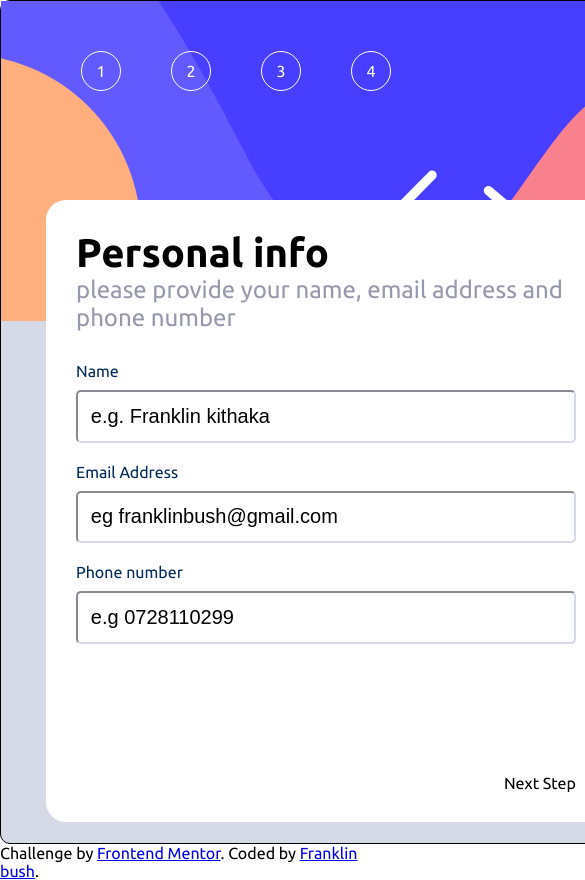
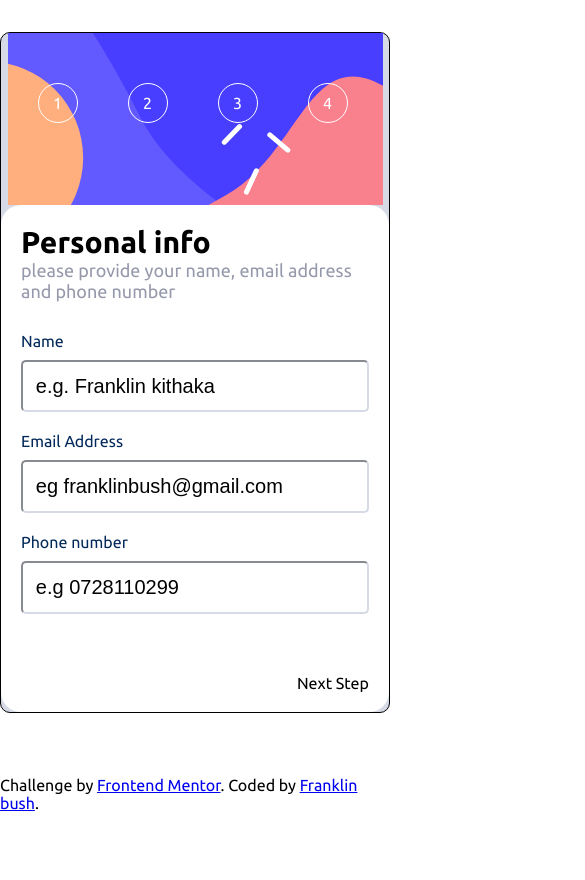
Before and after one commit to frankbush-cloud/Multi-step-form, a plain HTML site: page index.html in a window 390 px wide. Shown: the top 880 px of the page, 585 px wide, since content can reach past the window. After the commit the page ends 844 px from the top, so only its background shows below. Drawn offline with Linux system fonts and the light colour scheme.

Commit message:
second commit

```diff
--- a/index.html
+++ b/index.html
@@ -56,13 +56,13 @@
         <div class="info-form">
           <form id="form">
             <label for="name">Name</label>
-            <input type="text" id="name" class="form-name" placeholder="e.g. Franklin kithaka" required>
+            <input type="text" id="name" name="name" class="form-name" placeholder="e.g. Franklin kithaka" required>
             <span class="error" id="name-error"></span>
             <label for="email">Email Address</label>
-            <input type="email" id="email" class="email" placeholder="eg franklinbush@gmail.com" required>
+            <input type="email" name ="email" id="email" class="email" placeholder="eg franklinbush@gmail.com" required>
             <span class="error" id="email-error"></span>
             <label for="email">Phone number</label>
-            <input type="number" id="phone-number" class="phone" placeholder="e.g 0728110299" required>
+            <input type="number" name= "number" id="phone-number" class="phone" placeholder="e.g 0728110299" required>
             <span class="error" id="number-error"></span>
           </form>
         </div>
@@ -211,47 +211,7 @@
         </div>
       </section>
 
-      <!-- section 4 yearly -->
-      <!-- <section class="finishing-up hide" id="step-4-yearly">
-        <div class="info-head">
-          <h1>Finishing Up</h1>
-          <p>Double check everything looks OK before confirming</p>
-        </div>
-        <div class="plan-confirmation-card">
-          <div class="plan-type">
-            <div class="chosen-plan">
-              <p class="chosen-plan-text">Plan(monthly/yearly)</p>
-              <a href="#">change</a>
-            </div>
-            <div class="chosen-plan-price">
-              <p id="chosen-plan-price">----</p>
-            </div>
-          </div>
-          <hr class="plan-card-hr">
-          <div class="add-picked">
-            <p id="add-picked-text1">Larger Storage</p>
-            <p id="add-picked-price1">----</p>
-          </div>
-          <div class="add-picked">
-            <p id="add-picked-text2">Online service</p>
-            <p id="add-picked-price2">----</p>
-          </div>
-          <div class="add-picked">
-            <p id="add-picked-text3">Custom service</p>
-            <p id="add-picked-price3">----</p>
-          </div>
-        </div>
-        <div class="total-plan-chosen">
-          <p id="total-plan-text">Total (per month/year)</p>
-          <p id="total-plan-price">-----</p>
-        </div>
-        <div class="next-step">
-          <span class="next" id="back-to-step3">Go back</span>
-          <span class="next">Confirm</span>
-        </div>
-      </section> -->
 
-      <!-- thaankyou-section -->
       <section class="thank-you hide">
         <div class="Thanks">
           <img src="./assets/images/icon-thank-you.svg" alt="done">
--- a/main.js
+++ b/main.js
@@ -40,6 +40,9 @@ const addPickedPrice2= document.getElementById("add-picked-price2");
 const addPickedText3 = document.getElementById("add-picked-text3");
 const addPickedPrice3 = document.getElementById("add-picked-price3");
 const change = document.getElementById("change");
+const nameError = document.getElementById("name-error");
+var emailError = document.getElementById("email-error");
+var numberError = document.getElementById("number-error");
 
 
 
@@ -72,11 +75,8 @@ function gotostep2(){
     step2Btn.style.backGround = "red";
     finishingUpSectionMon.classList.add("hide")
     changeBtn2();
-    fillAllInputs();
+    fillAllInputs()
 
-    if (fillAllInputs()== false){
-        event.preventDefault();
-    }
 }
 //change plan and add
 function changeplan(){
@@ -87,7 +87,6 @@ function changeplan(){
     addPickedPrice3.innerText = "$00.00";
     planCostText.innerText = "$00.00";
     chosenPlanPrice.innerText = "$00.00"
-
 }
 
 //function to go back to step1
@@ -95,6 +94,7 @@ function gobacktostepone(){
     PlanSection.classList.add("hide")
     PersonalInfoSection.classList.remove("hide")
     changeBtn1()
+
 }
 
 //function to step3
@@ -180,30 +180,36 @@ function toStep4Section(){
 function fillAllInputs(){
     var nameInput = document.getElementById("name");
     var emailInput = document.getElementById("email")
-    var numberInput = document.getElementById("phone-number")
+    var numberInput = document.getElementById("phone-number");
+
     if(nameInput.value === ""){
-        var nameError = document.getElementById("name-error");
         nameError.innerHTML = 'Must include Name'
 
-    }else if(nameInput.value === !""){
+    }else{
         nameError.innerHTML = ""
+    }
 
-    }else if(!emailInput.value){
-        var emailError = document.getElementById("email-error");
+    if(!emailInput.value){
         emailError.innerHTML = "Must include Email"
 
-    }else if(emailInput.value ===!""){
+    }else{
         emailError.innerHTML = ""
+    }
 
-    }else if(!numberInput.value){
-        var numberError = document.getElementById("number-error");
+    if(!numberInput.value){
         numberError.innerHTML = "Must include Phone Number";
 
-    }else if(numberInput.value === !""){
+
+    }else{
         numberError.innerHTML = "";
-
     }
 
+    if(!nameInput.value || !emailInput.value || !numberInput.value){
+       alert("Please fill the inputs")
+       return
+    }else{
+        gotostep2()
+    }
 
 }
 //change btn1-color
--- a/styles.css
+++ b/styles.css
@@ -26,20 +26,24 @@ body{
     font-family: 'Ubuntu', sans-serif;
     font-size: 16px;
     min-height: 100vh;
-    /* display: flex;
+    display: grid;
     align-items: center;
-    justify-content: center; */
+    justify-content: center;
 }
 
+.desktop-img{
+    width: 100%;
+}
 .main-container{
     padding: 20px;
-    background: var(--White);
+    background: red;
     border: 1px solid;
+    width: 100%;
     border-radius: 10px;
-    height: 100%;
     display: flex;
     flex-direction: row;
-
+    align-items: center;
+    justify-content: center;
 }
 
 .mobile-img{
@@ -84,6 +88,7 @@ body{
 
 .left-section{
    position: relative;
+   height: 100vh;
 }
 
 .one:hover{
@@ -92,6 +97,7 @@ body{
     border: none;
     cursor: pointer;
 }
+
 .one:active{
     background: var(--Light-blue);
     color: black;
@@ -99,17 +105,19 @@ body{
 
 /* right-section */
 .right-section{
-    margin-left: 100px;
+    margin-left: 50px;
     background-color: white;
-    padding: 30px;
+    padding: 20px;
     border-radius: 20px;
+   width: 75%;
+
 }
 /* personal-info */
 .info-head h1{
-    font-size: 40px;
+    font-size: 30px;
 }
 .info-head p{
-    font-size: 24px;
+    font-size: 18px;
     color: var(--Cool-gray)
 }
 #form{
@@ -141,7 +149,7 @@ input:focus{
     display: flex;
     flex-direction: row;
     justify-content: space-between;
-    margin-top: 120px;
+    margin-top: 50px;
 }
 
 .next:hover{
@@ -385,24 +393,24 @@ input:focus{
 }
 
         /* media queries */
-@media (max-width: 1200px) {
-
+@media (max-width: 700px) {
     .main-container{
         display: flex;
-        width: 700px;
-        height: 100vh;
         flex-direction: column;
+        align-items: center;
+        justify-content: center;
+        /* max-width: 700px;
+        width: 100%; */
+        /* height: 100vh; */
         padding: 0px;
-    background: var(--Light-gray);
-    border-radius: 10px;
-
-
+        background: var(--Light-gray);
+        border-radius: 10px;
     }
-    .steps-container{
-        display: flex;
-        flex-direction: row;
-        gap: 30px;
-
+    .Thanks{
+        width: 100%;
+    }
+    .left-section{
+        height: 100%;
     }
     .desktop-img{
         display: none;
@@ -410,23 +418,28 @@ input:focus{
     .mobile-img{
         display: block;
         width: 100%;
+        height: 100%;
     }
     .steps-container{
         display: flex;
         flex-direction: row;
+        align-items: center;
+        justify-content: center;
+        /* flex-wrap: wrap; */
         padding: 0;
-        padding: 50px 80px 0 ;
+        padding: 50px 30px 0 ;
+
     }
     .step-details{
         display: none;
     }
-    .your-info{
-        width: 500px;
-    }
+
     .right-section{
-        margin-left: 45px;
+        /* margin-left: 45px;
         position: absolute;
-        top: 200px;
+        top: 200px; */
+        width: 100%;
+        margin: 0 auto;
 
     }
     .plan-categories{
@@ -448,3 +461,12 @@ input:focus{
         gap: 20px;
     }
 }
+
+@media (max-width: 350px){
+    .steps-container{
+
+        /* flex-wrap: wrap; */
+        padding: 0;
+        padding: 50px 5px 0 ;
+    }
+}
```
